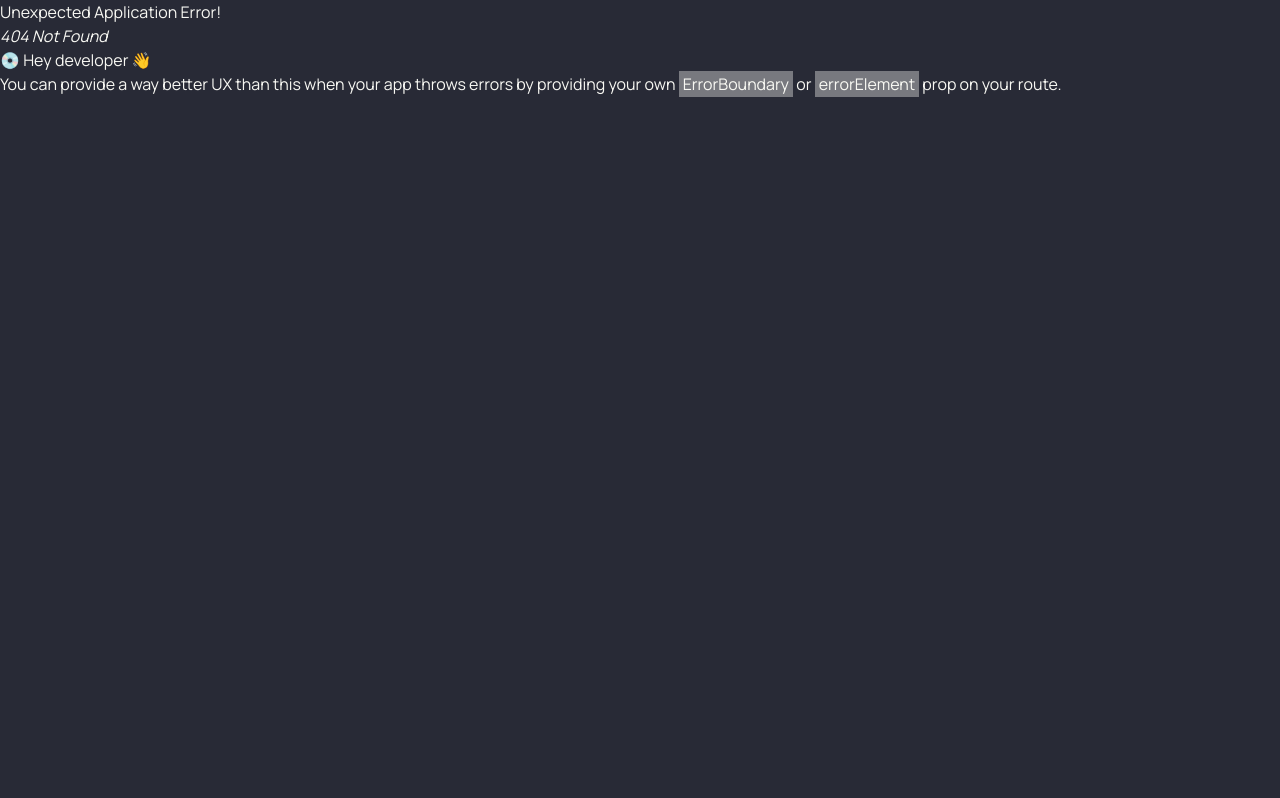
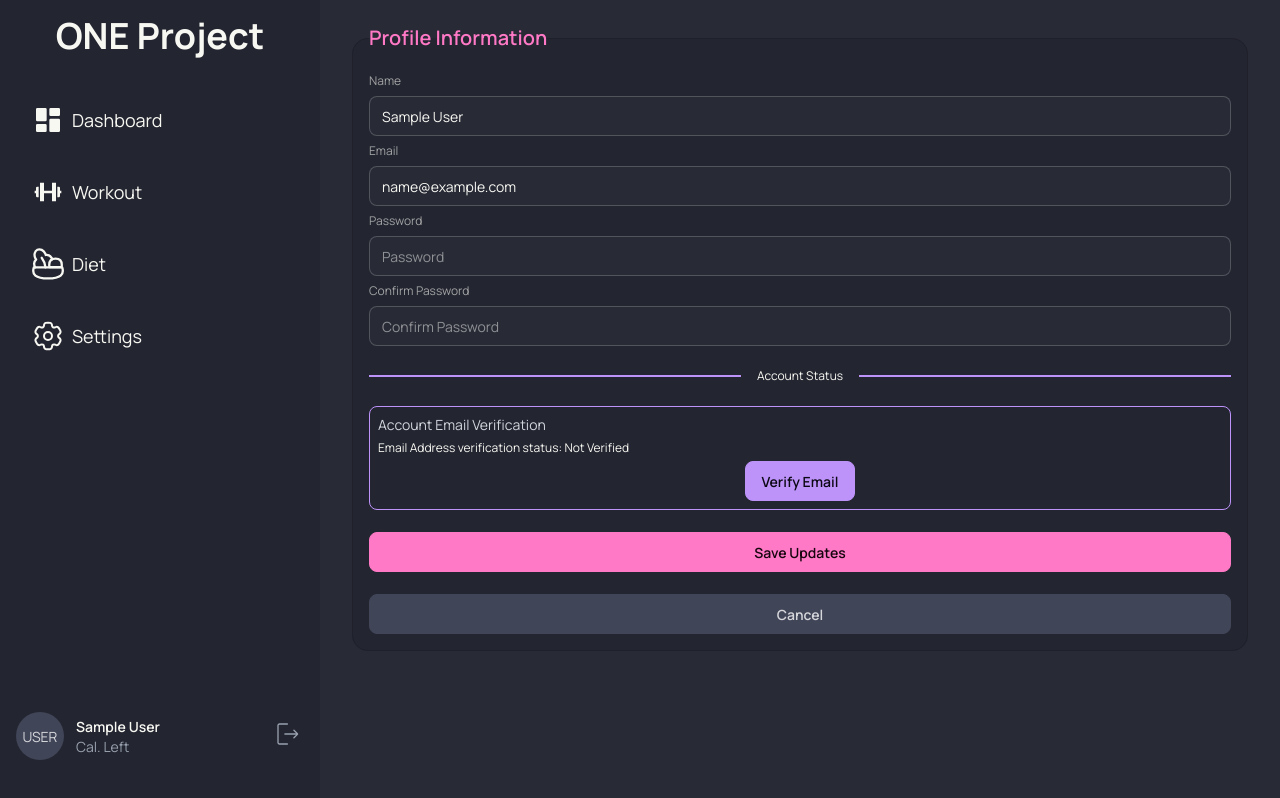
Before and after one commit to elleinad022/oneProject, a React (Vite) app in the folder client/: page /settings in a window 1280 px wide. Before the commit this address had no page. Built offline with nearby package versions, Linux system fonts and the light colour scheme; sample sign-in values are in the browser's storage; a web font is replaced by a local one.

Commit message:
Finished profile update UI, added private pages router

```diff
--- a/client/src/components/Navbar.jsx
+++ b/client/src/components/Navbar.jsx
@@ -1,10 +1,9 @@
-import React from "react";
 import { useSelector, useDispatch } from "react-redux";
 import { useLogoutMutation } from "../slices/usersApiSlice";
 import { logout } from "../slices/authSlice";
-import { useNavigate } from "react-router-dom";
+import { useNavigate, Link } from "react-router-dom";
 
-const Navbar = () => {
+const Navbar = ({ children }) => {
   const { userInfo } = useSelector((state) => state.auth);
   const [logoutApiCall] = useLogoutMutation();
 
@@ -24,10 +23,11 @@ const Navbar = () => {
     <div className="drawer lg:drawer-open">
       <input id="my-drawer-3" type="checkbox" className="drawer-toggle" />
       <div className="drawer-content flex flex-col items-center justify-center">
-        {/* Page content here */}
         <label htmlFor="my-drawer-3" className="btn drawer-button lg:hidden">
           Open drawer
         </label>
+        {/* Page content here */}
+        <main className="flex-1 p-4">{children}</main>
       </div>
       <div className="drawer-side">
         <label
@@ -42,7 +42,7 @@ const Navbar = () => {
             </h1>
 
             <li>
-              <a className="py-5">
+              <Link to="/" className="py-5">
                 <svg
                   xmlns="http://www.w3.org/2000/svg"
                   width={32}
@@ -53,10 +53,10 @@ const Navbar = () => {
                     d="M3 12a1 1 0 0 0 1 1h6a1 1 0 0 0 1-1V4a1 1 0 0 0-1-1H4a1 1 0 0 0-1 1zm0 8a1 1 0 0 0 1 1h6a1 1 0 0 0 1-1v-4a1 1 0 0 0-1-1H4a1 1 0 0 0-1 1zm10 0a1 1 0 0 0 1 1h6a1 1 0 0 0 1-1v-8a1 1 0 0 0-1-1h-6a1 1 0 0 0-1 1zm1-17a1 1 0 0 0-1 1v4a1 1 0 0 0 1 1h6a1 1 0 0 0 1-1V4a1 1 0 0 0-1-1z"></path>
                 </svg>
                 Dashboard
-              </a>
+              </Link>
             </li>
             <li>
-              <a className="py-5">
+              <Link to="/workout" className="py-5">
                 <svg
                   xmlns="http://www.w3.org/2000/svg"
                   width={32}
@@ -67,10 +67,10 @@ const Navbar = () => {
                     d="M6 5v14h3v-6h6v6h3V5h-3v6H9V5zM3 15a1 1 0 0 0 1 1h1V8H4a1 1 0 0 0-1 1v2H2v2h1zm18-6a1 1 0 0 0-1-1h-1v8h1a1 1 0 0 0 1-1v-2h1v-2h-1z"></path>
                 </svg>
                 Workout
-              </a>
+              </Link>
             </li>
             <li>
-              <a className="py-5">
+              <Link to="/diet" className="py-5">
                 <svg
                   xmlns="http://www.w3.org/2000/svg"
                   width={32}
@@ -94,10 +94,10 @@ const Navbar = () => {
                   </g>
                 </svg>
                 Diet
-              </a>
+              </Link>
             </li>
             <li>
-              <a className="py-5">
+              <Link to="/settings" className="py-5">
                 <svg
                   xmlns="http://www.w3.org/2000/svg"
                   width={32}
@@ -109,7 +109,7 @@ const Navbar = () => {
                   </g>
                 </svg>
                 Settings
-              </a>
+              </Link>
             </li>
           </div>
           <div className="flex items-center justify-between mb-6">
--- /dev/null
+++ b/client/src/components/PrivateRoute.jsx
@@ -0,0 +1,10 @@
+import { Navigate, Outlet } from "react-router-dom";
+import { useSelector } from "react-redux";
+
+const PrivateRoute = () => {
+  const { userInfo } = useSelector((state) => state.auth);
+
+  return userInfo ? <Outlet /> : <Navigate to="/login" replace />;
+};
+
+export default PrivateRoute;
--- /dev/null
+++ b/client/src/components/ProfileUpdate.jsx
@@ -0,0 +1,117 @@
+import { useState, useEffect } from "react";
+import { Link, useNavigate } from "react-router-dom";
+import { useDispatch, useSelector } from "react-redux";
+import { setCredentials } from "../slices/authSlice";
+import { useUpdateUserMutation } from "../slices/usersApiSlice";
+import { toast } from "react-toastify";
+import Loader from "./Loader";
+
+const ProfileUpdate = () => {
+  const [name, setName] = useState("");
+  const [email, setEmail] = useState("");
+  const [password, setPassword] = useState("");
+  const [password2, setPassword2] = useState("");
+
+  const dispatch = useDispatch();
+  const navigate = useNavigate();
+
+  const { userInfo } = useSelector((state) => state.auth);
+
+  const [updateProfile, { isLoading }] = useUpdateUserMutation();
+
+  useEffect(() => {
+    setName(userInfo.name);
+    setEmail(userInfo.email);
+  }, [userInfo]);
+
+  const handleSubmit = async (e) => {
+    e.preventDefault();
+    if (password !== password2) {
+      toast.error("Passwords do not match");
+    } else {
+      try {
+        const res = await updateProfile({
+          _id: userInfo._id,
+          name,
+          email,
+          password,
+        }).unwrap();
+        dispatch(setCredentials({ ...res }));
+        toast.success("Profile Updated!");
+      } catch (err) {
+        toast.error(err?.data?.message || err.error);
+      }
+    }
+  };
+
+  return (
+    <form onSubmit={handleSubmit}>
+      <fieldset className="fieldset bg-base-200 border-base-300 rounded-box w-4xl border p-4">
+        <legend className="fieldset-legend text-primary text-xl">
+          Profile Information
+        </legend>
+
+        <label className="label">Name</label>
+        <input
+          value={name}
+          onChange={(e) => setName(e.target.value)}
+          type="text"
+          className="input w-full"
+          placeholder="Name"
+        />
+
+        <label className="label">Email</label>
+        <input
+          value={email}
+          onChange={(e) => setEmail(e.target.value)}
+          type="email"
+          className="input w-full"
+          placeholder="Email"
+        />
+
+        <label className="label">Password</label>
+        <input
+          value={password}
+          onChange={(e) => setPassword(e.target.value)}
+          type="password"
+          className="input w-full"
+          placeholder="Password"
+        />
+
+        <label className="label">Confirm Password</label>
+        <input
+          value={password2}
+          onChange={(e) => setPassword2(e.target.value)}
+          type="password"
+          className="input w-full"
+          placeholder="Confirm Password"
+        />
+
+        <div className="divider divider-secondary">Account Status</div>
+
+        <div className="border border-secondary rounded-field flex flex-col gap-1 justify-center items-start">
+          <div className="flex flex-col items-start gap-1 p-2 w-full">
+            <h2 className="text-gray-300 text-sm">
+              Account Email Verification
+            </h2>
+            <p className="">Email Address verification status: Not Verified</p>
+            {/* This Button must be isolated to not trigger profile update form submission */}
+            <button className="btn btn-secondary self-center">
+              Verify Email
+            </button>
+          </div>
+        </div>
+
+        {isLoading && <Loader />}
+
+        <button className="btn btn-primary mt-4">Save Updates</button>
+
+        <Link to="/" className="btn btn-neutral mt-4">
+          Cancel
+        </Link>
+      </fieldset>
+    </form>
+  );
+};
+
+export default ProfileUpdate;
--- a/client/src/main.jsx
+++ b/client/src/main.jsx
@@ -10,20 +10,27 @@ import {
 } from "react-router-dom";
 import store from "./store";
 import { Provider } from "react-redux";
+import PrivateRoute from "./components/PrivateRoute.jsx";
 import Dashboard from "./pages/Dashboard";
 import Signup from "./pages/Signup";
 import Login from "./pages/Login";
 import Workout from "./pages/Workout";
 import Diet from "./pages/Diet";
+import Settings from "./pages/Settings.jsx";
 
 const router = createBrowserRouter(
   createRoutesFromElements(
     <Route path="/" element={<App />}>
-      <Route index={true} path="/" element={<Dashboard />} />
       <Route path="/login" element={<Login />} />
       <Route path="/register" element={<Signup />} />
-      <Route path="/workout" element={<Workout />} />
-      <Route path="/diet" element={<Diet />} />
+
+      {/* Private Routes */}
+      <Route path="" element={<PrivateRoute />}>
+        <Route index={true} path="/" element={<Dashboard />} />
+        <Route path="/workout" element={<Workout />} />
+        <Route path="/diet" element={<Diet />} />
+        <Route path="/settings" element={<Settings />} />
+      </Route>
     </Route>
   )
 );
--- a/client/src/pages/Diet.jsx
+++ b/client/src/pages/Diet.jsx
@@ -1,11 +1,8 @@
 import React from "react";
+import Navbar from "../components/Navbar";
 
 const Diet = () => {
-  return (
-    <div>
-      <h1>Diet Page</h1>
-    </div>
-  );
+  return <Navbar></Navbar>;
 };
 
 export default Diet;
--- /dev/null
+++ b/client/src/pages/Settings.jsx
@@ -0,0 +1,13 @@
+import React from "react";
+import ProfileUpdate from "../components/ProfileUpdate";
+import Navbar from "../components/Navbar";
+
+const Settings = () => {
+  return (
+    <Navbar>
+      <ProfileUpdate />
+    </Navbar>
+  );
+};
+
+export default Settings;
--- a/client/src/pages/Workout.jsx
+++ b/client/src/pages/Workout.jsx
@@ -1,11 +1,8 @@
 import React from "react";
+import Navbar from "../components/Navbar";
 
 const Workout = () => {
-  return (
-    <div>
-      <h1>Workout Page</h1>
-    </div>
-  );
+  return <Navbar></Navbar>;
 };
 
 export default Workout;
--- a/client/src/slices/usersApiSlice.js
+++ b/client/src/slices/usersApiSlice.js
@@ -38,6 +38,15 @@ export const usersApiSlice = apiSlice.injectEndpoints({
         method: "POST",
       }),
     }),
+
+    // Update Profile route (auth)
+    updateUser: builder.mutation({
+      query: (data) => ({
+        url: `${AUTH_URL}/profile`,
+        method: "PUT",
+        body: data,
+      }),
+    }),
   }),
 });
 
@@ -47,4 +56,5 @@ export const {
   useLazyGetUserDataQuery,
   useRegisterMutation,
   useLogoutMutation,
+  useUpdateUserMutation,
 } = usersApiSlice;
```
Also changed, not shown: 1 other file (tests, documents, lock files or other folders).
